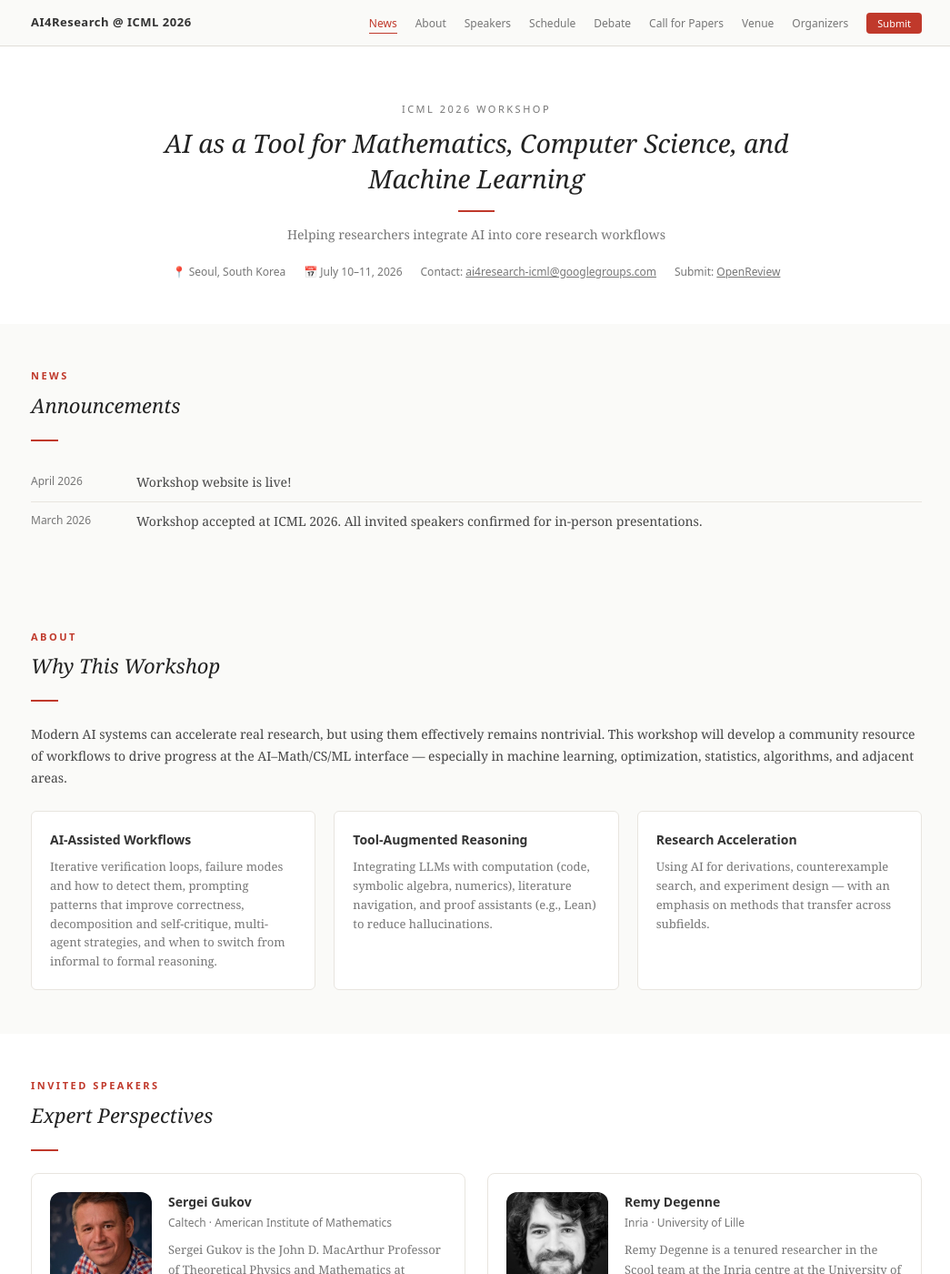
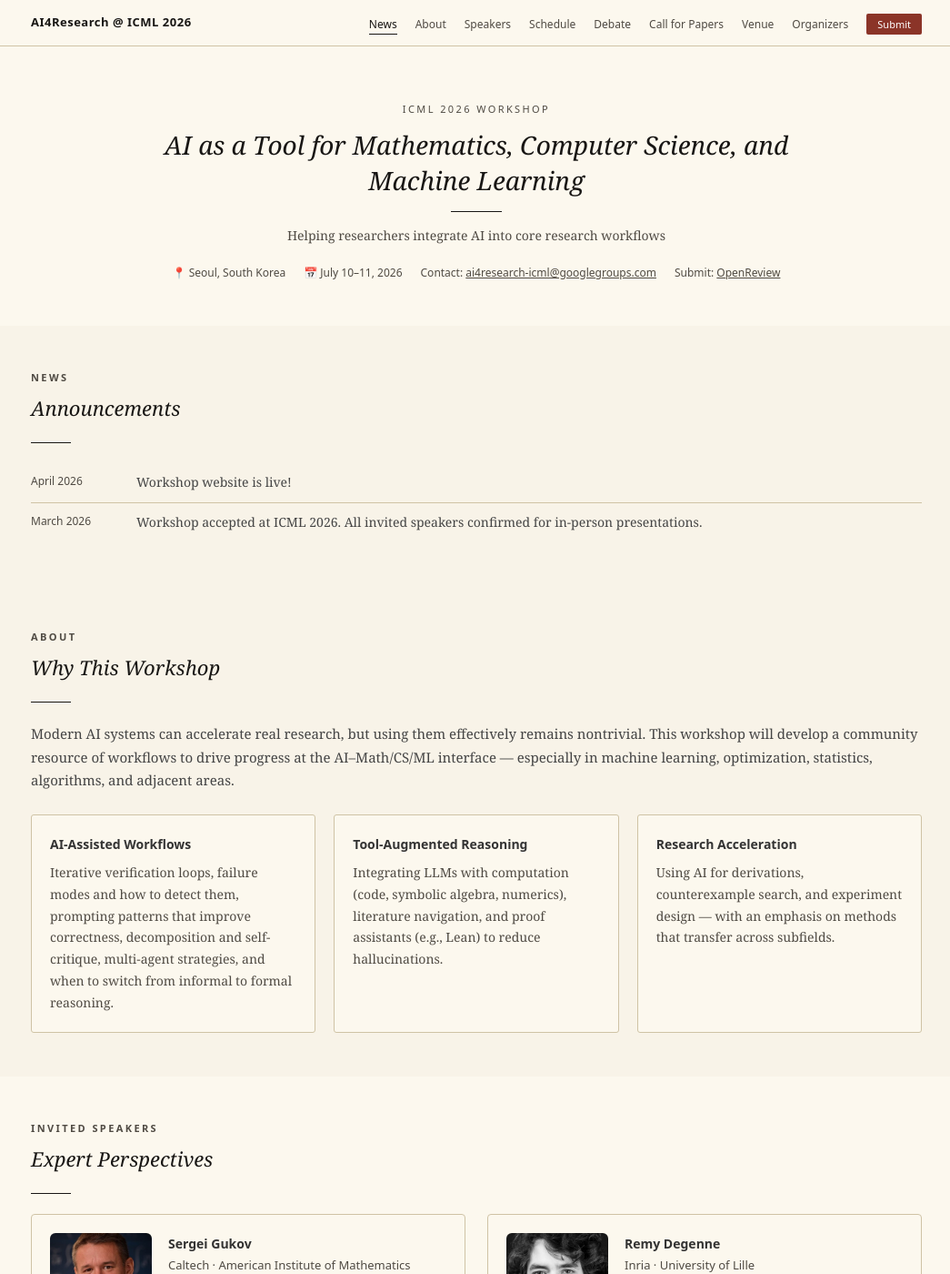
Before and after one commit to ai4research-icml-workshop/ai4research-icml-workshop.github.io, a Jekyll site: the page built from index.html, in a window 1280 px wide and 1400 px high. Shown: the whole window at 91% size, without its empty margins (116-1161 px from the left). Built offline with Jekyll 4.4.1, drawn with Linux system fonts in a browser that asks for light colours.

Commit message:
style: improve readability

```diff
--- a/_sass/_base.scss
+++ b/_sass/_base.scss
@@ -12,7 +12,7 @@ body {
   font-family: $font-serif;
   color: $color-text;
   background: $color-bg;
-  line-height: 1.6;
+  line-height: 1.65;
 }
 
 a {
@@ -56,9 +56,9 @@ img {
 // Section shared styles
 .section-label {
   font-size: 11px;
-  letter-spacing: 2.5px;
+  letter-spacing: 2.4px;
   text-transform: uppercase;
-  color: $color-accent;
+  color: $color-text-secondary;
   font-family: $font-sans;
   font-weight: 600;
   margin-bottom: 6px;
@@ -73,10 +73,10 @@ img {
 }
 
 .section-divider {
-  width: 30px;
-  height: 2px;
-  background: $color-accent;
-  margin-bottom: 24px;
+  width: 44px;
+  height: 1px;
+  background: $color-text;
+  margin-bottom: 22px;
 }
 
 // Back to top button
--- a/_sass/_hero.scss
+++ b/_sass/_hero.scss
@@ -10,7 +10,7 @@
 
 .hero-label {
   font-size: 11px;
-  letter-spacing: 2.5px;
+  letter-spacing: 2.4px;
   text-transform: uppercase;
   color: $color-text-secondary;
   margin-bottom: 10px;
@@ -27,16 +27,16 @@
 }
 
 .hero-divider {
-  width: 40px;
-  height: 2px;
-  background: $color-accent;
+  width: 56px;
+  height: 1px;
+  background: $color-text;
   margin: 0 auto 14px;
 }
 
 .hero-tagline {
   font-size: 14px;
   color: $color-text-secondary;
-  max-width: 520px;
+  max-width: 560px;
   margin: 0 auto 20px;
 }
 
--- a/_sass/_nav.scss
+++ b/_sass/_nav.scss
@@ -2,8 +2,8 @@
   position: sticky;
   top: 0;
   z-index: 100;
-  background: $color-bg-alt;
-  border-bottom: 1px solid $color-border-light;
+  background: $color-bg;
+  border-bottom: 1px solid $color-border;
 }
 
 .nav-inner {
@@ -18,7 +18,7 @@
 .nav-logo {
   font-size: 13px;
   font-weight: 600;
-  color: #333;
+  color: $color-text;
   letter-spacing: 0.5px;
   font-family: $font-sans;
 }
@@ -57,8 +57,8 @@
 
     &:hover,
     &.active {
-      color: $color-accent;
-      border-bottom: 1.5px solid $color-accent;
+      color: $color-text;
+      border-bottom: 1px solid $color-text;
     }
   }
 }
@@ -67,7 +67,7 @@
   background: $color-accent;
   color: #fff !important;
   padding: 4px 12px !important;
-  border-radius: 4px;
+  border-radius: 2px;
   font-size: 11px !important;
   border-bottom: none !important;
 
--- a/_sass/_sections.scss
+++ b/_sass/_sections.scss
@@ -46,7 +46,7 @@
 
 // About
 .about-summary {
-  font-size: 14px;
+  font-size: 15px;
   color: #444;
   margin-bottom: 24px;
   line-height: 1.7;
@@ -61,7 +61,7 @@
 .topic-card {
   background: $color-bg;
   border: 1px solid $color-border;
-  border-radius: 6px;
+  border-radius: 3px;
   padding: 20px;
 
   h3 {
@@ -73,9 +73,9 @@
   }
 
   p {
-    font-size: 13px;
+    font-size: 14px;
     color: $color-text-secondary;
-    line-height: 1.6;
+    line-height: 1.7;
   }
 }
 
@@ -92,7 +92,7 @@
   align-items: flex-start;
   padding: 20px;
   border: 1px solid $color-border;
-  border-radius: 8px;
+  border-radius: 4px;
   background: $color-bg;
   height: 100%;
 }
@@ -100,7 +100,7 @@
 .speaker-photo {
   width: 112px;
   height: 112px;
-  border-radius: 12px;
+  border-radius: 6px;
   object-fit: cover;
   flex-shrink: 0;
   background: $color-border;
@@ -120,7 +120,7 @@
 }
 
 .speaker-affil {
-  font-size: 12px;
+  font-size: 13px;
   color: $color-text-secondary;
   font-family: $font-sans;
   margin-top: 2px;
@@ -128,8 +128,8 @@
 
 .speaker-bio {
   margin-top: 10px;
-  font-size: 13px;
-  line-height: 1.65;
+  font-size: 14px;
+  line-height: 1.7;
   color: $color-text-secondary;
 }
 
@@ -205,17 +205,17 @@
 .debate-intro,
 .debate-format-intro,
 .debate-note {
-  font-size: 14px;
+  font-size: 15px;
   color: #444;
   margin-bottom: 12px;
   line-height: 1.7;
 }
 
 .debate-motion {
-  background: $color-bg-alt;
-  border-left: 3px solid $color-accent;
+  background: $color-bg;
+  border-left: 2px solid $color-text;
   padding: 16px 20px;
-  font-style: italic;
+  font-style: normal;
   color: #444;
   margin: 16px 0 24px;
   font-size: 15px;
@@ -223,7 +223,7 @@
 }
 
 .debate-format {
-  font-size: 13px;
+  font-size: 14px;
   color: #555;
   padding-left: 20px;
   margin-bottom: 16px;
@@ -235,13 +235,13 @@
 }
 
 .debate-note {
-  font-size: 13px;
+  font-size: 14px;
   color: $color-text-secondary;
 }
 
 // Call for Papers
 .cfp-summary {
-  font-size: 14px;
+  font-size: 15px;
   color: #444;
   margin-bottom: 24px;
   line-height: 1.7;
@@ -260,7 +260,7 @@
 
   ul {
     padding-left: 18px;
-    font-size: 13px;
+    font-size: 14px;
     color: #555;
     line-height: 1.7;
   }
@@ -273,7 +273,7 @@
 .cfp-dates {
   list-style: none;
   padding-left: 0;
-  font-size: 13px;
+  font-size: 14px;
   color: #555;
   line-height: 1.8;
 }
@@ -299,7 +299,7 @@
 .cfp-card {
   background: $color-bg;
   border: 1px solid $color-border;
-  border-radius: 6px;
+  border-radius: 3px;
   padding: 20px;
 
   h3 {
@@ -312,14 +312,14 @@
 
   ul {
     padding-left: 18px;
-    font-size: 13px;
+    font-size: 14px;
     color: #555;
     line-height: 1.7;
   }
 }
 
 .cfp-tba {
-  font-size: 13px;
+  font-size: 14px;
   color: $color-text-secondary;
   font-style: italic;
 }
@@ -333,7 +333,7 @@
   background: $color-accent;
   color: #fff;
   padding: 10px 28px;
-  border-radius: 4px;
+  border-radius: 2px;
   font-family: $font-sans;
   font-size: 13px;
   font-weight: 500;
@@ -364,7 +364,7 @@
 .venue-card {
   background: $color-bg-alt;
   border: 1px solid $color-border;
-  border-radius: 6px;
+  border-radius: 3px;
   padding: 20px;
 
   h3 {
@@ -376,7 +376,7 @@
   }
 
   p {
-    font-size: 13px;
+    font-size: 14px;
     color: #555;
     line-height: 1.6;
     margin-bottom: 6px;
--- a/_sass/_variables.scss
+++ b/_sass/_variables.scss
@@ -1,11 +1,11 @@
 // Colors
-$color-accent: #c0392b;
-$color-text: #222;
-$color-text-secondary: #767676;
-$color-bg: #fff;
-$color-bg-alt: #fafaf8;
-$color-border: #e8e5df;
-$color-border-light: #e0ddd8;
+$color-accent: #8b3428;
+$color-text: #181614;
+$color-text-secondary: #4f4a43;
+$color-bg: #fcf8ee;
+$color-bg-alt: #f8f3e8;
+$color-border: #cfc3a5;
+$color-border-light: #d9cfbc;
 
 // Fonts
 $font-serif: 'Georgia', 'Times New Roman', serif;
```
